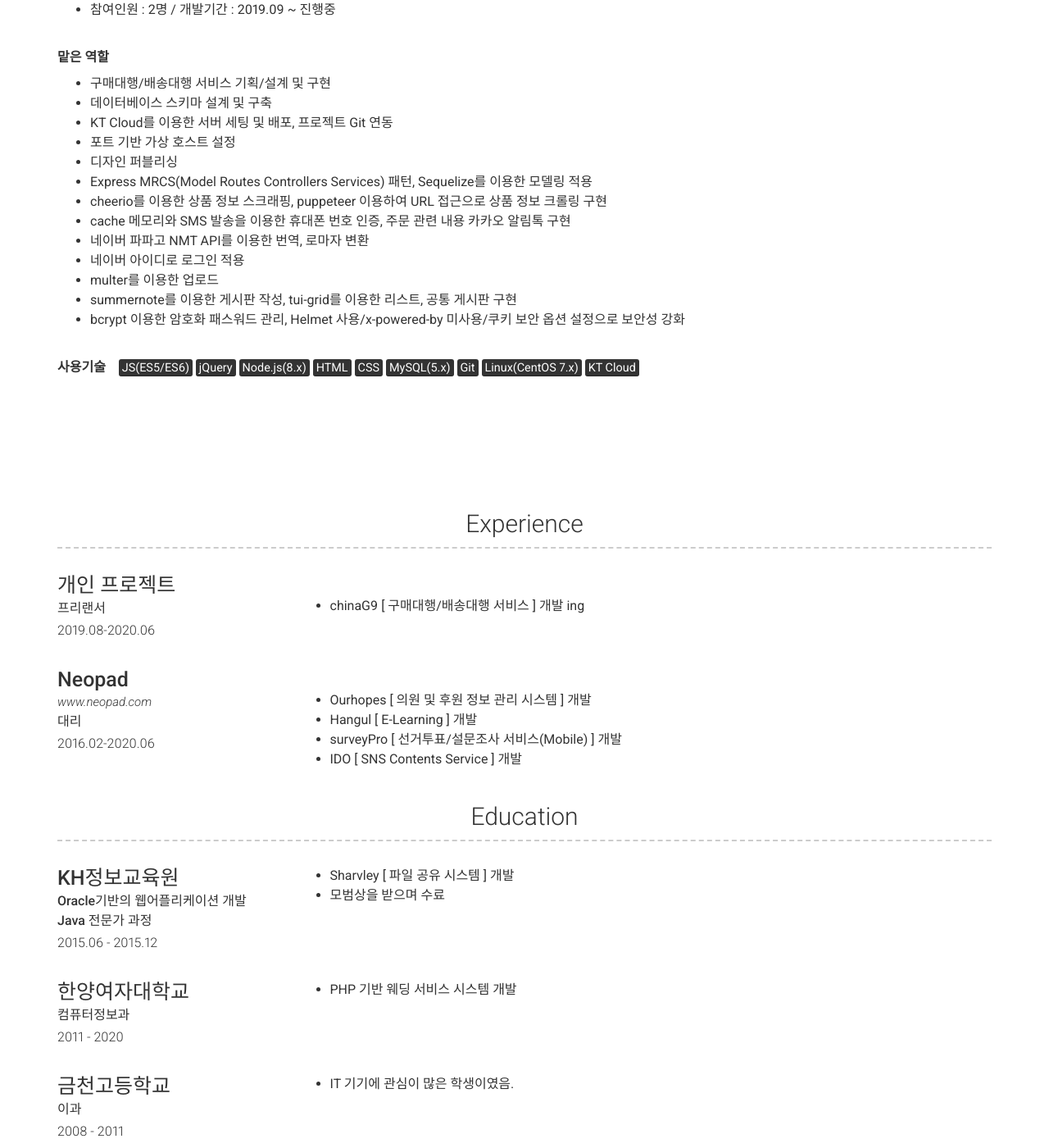
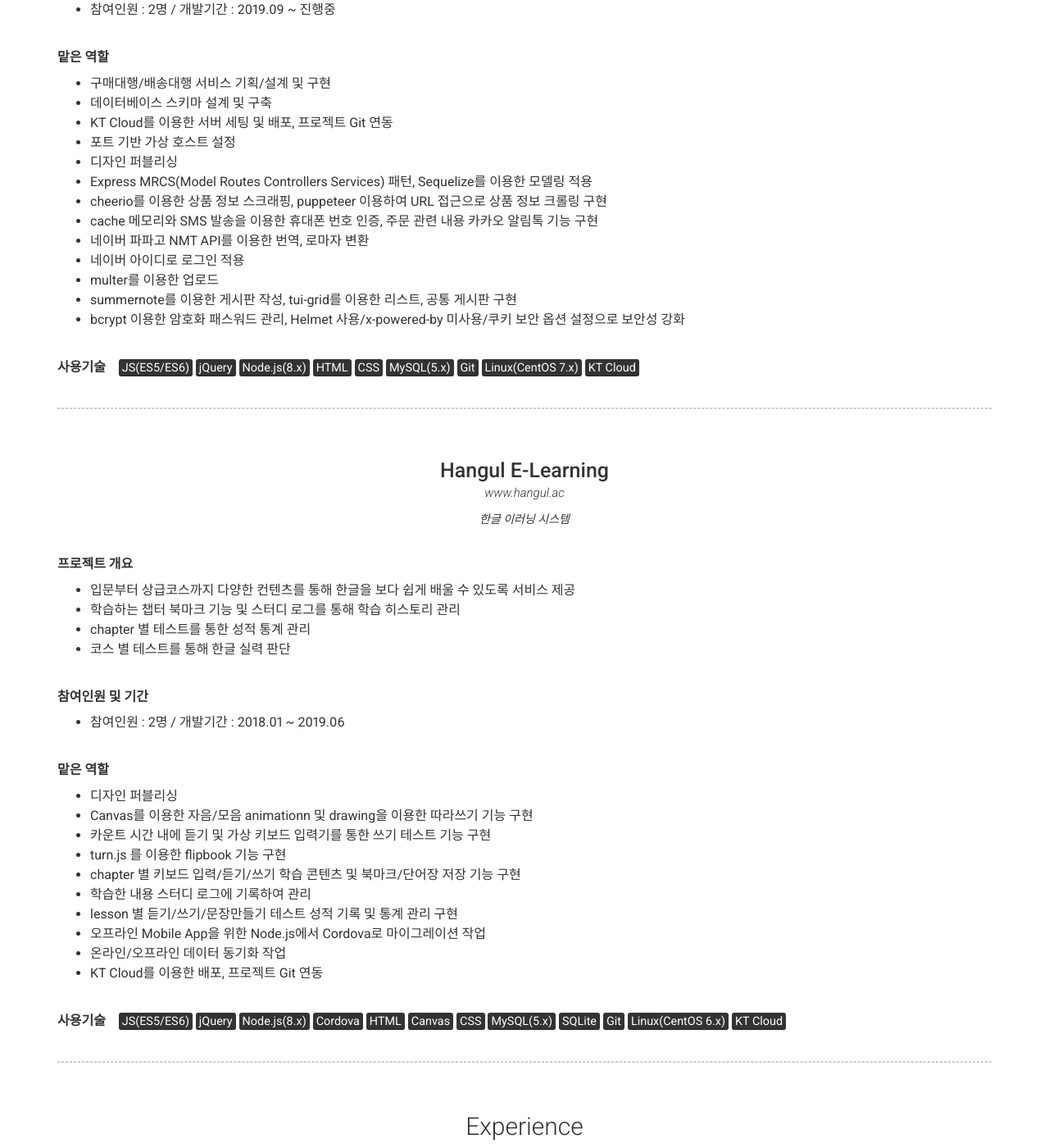
Before and after one commit to gpal1126/gpal1126.github.io, a Jekyll site: the page built from index.md, in a window 1280 px wide and 1400 px high, scrolled down 1017 px. Shown: the whole window at 82% size. Built offline with Jekyll 4.4.1, drawn with Linux system fonts in a browser that asks for light colours; nearby versions of some CDN libraries.

Commit message:
프로젝트 수정

```diff
--- a/_data/projects.yml
+++ b/_data/projects.yml
@@ -30,7 +30,7 @@
     - 디자인 퍼블리싱
     - Express MRCS(Model Routes Controllers Services) 패턴, Sequelize를 이용한 모델링 적용
     - cheerio를 이용한 상품 정보 스크래핑, puppeteer 이용하여 URL 접근으로 상품 정보 크롤링 구현
-    - cache 메모리와 SMS 발송을 이용한 휴대폰 번호 인증, 주문 관련 내용 카카오 알림톡 구현
+    - cache 메모리와 SMS 발송을 이용한 휴대폰 번호 인증, 주문 관련 내용 카카오 알림톡 기능 구현
     - 네이버 파파고 NMT API를 이용한 번역, 로마자 변환
     - 네이버 아이디로 로그인 적용
     - multer를 이용한 업로드
@@ -46,156 +46,159 @@
   # proj_img: ./img/chinag9/1.png
   proj_img: <div class="proj-img" id="projImg_1"><img src="./img/chinag9/1.png" /></div>
 
-- # layout: top-middle
-  # name: Ourhopes
-  # link: www.ourhopes.kr
-  # # github: Github page for project (eg. sproogen/modern-resume-theme)(optional)
-  # quote: >
-  #   의원 및 후원 정보 관리 시스템
+#- layout: top-middle
+#  name: Ourhopes
+#  link: www.ourhopes.kr
+#  # github: Github page for project (eg. sproogen/modern-resume-theme)(optional)
+#  quote: >
+#    의원 및 후원 정보 관리 시스템
 #
-  # description: | # this will include new lines to allow paragraphs
-  #   <b>프로젝트 개요</b>
-  #   - 의원 정보를 홈페이지로 관리
-  #   - 의원 후원하기 관리
-  #   - 정책주제별/지역별 자유토론 관리
-  #   - 선거투표 서비스 관리
-  #   - 설문조사 서비스 관리
-  #   <br/>
-  #   <br/>
+#  description: | # this will include new lines to allow paragraphs
+#    <b>프로젝트 개요</b>
+#    - 의원 정보를 홈페이지로 관리
+#    - 의원 후원하기 관리
+#    - 정책주제별/지역별 자유토론 관리
+#    - 선거투표 서비스 관리
+#    - 설문조사 서비스 관리
+#    <br/>
+#    <br/>
 #
-  #   <b>참여인원 및 기간</b>
-  #   - 참여인원 : 2명 / 개발기간 : 2019.08 ~ 2020.05
-  #   <br/>
-  #   <br/>
+#    <b>참여인원 및 기간</b>
+#    - 참여인원 : 2명 / 개발기간 : 2019.08 ~ 2020.05
+#    <br/>
+#    <br/>
 #
-  #   <b>맡은 역할</b>
-  #   - 디자인 퍼블리싱
-  #   - crop을 이용한 이미지 업로드 구현
-  #   - 주소 DB 행정구역별(시/도, 시/군/구, 읍/면/동) 마이그레이션 작업 및 주소 데이터 선거구에 적용
-  #   - Express MRCS(Model Routes Controllers Services) 패턴, Sequelize를 이용한 모델링 적용
-  #   - 의원 정보 및 후원 정보 등록 기능 구현
-  #   - 선거투표 서비스 등록 기능 구현
-  #   - KT Cloud를 이용한 배포, 프로젝트 Git 연동
-  #   - 포트 기반 가상 호스트 설정
-  #   <br/>
-  #   <br/>
+#    <b>맡은 역할</b>
+#    - 디자인 퍼블리싱
+#    - crop을 이용한 이미지 업로드 구현
+#    - 주소 DB 행정구역별(시/도, 시/군/구, 읍/면/동) 마이그레이션 작업 및 주소 데이터 선거구에 적용
+#    - Express MRCS(Model Routes Controllers Services) 패턴, Sequelize를 이용한 모델링 적용
+#    - 의원 정보 및 후원 정보 등록 기능 구현
+#    - 선거투표 서비스 등록 기능 구현
+#    - KT Cloud를 이용한 배포, 프로젝트 Git 연동
+#    - 포트 기반 가상 호스트 설정
+#    <br/>
+#    <br/>
 #
-  #   <b>사용기술</b>
-  #   &nbsp;&nbsp;
-  #   <mark>JS(ES5/ES6)</mark> <mark>jQuery</mark> <mark>Node.js(8.x)</mark> <mark>HTML</mark> <mark>CSS</mark> <mark>MySQL(5.x)</mark> <mark>Git</mark> <mark>Linux(CentOS 6.x)</mark> <mark>KT Cloud</mark>
-  #
-  # # proj_img: ./img/ourhopes/1.png
-  # proj_img: <div class="proj-img" id="projImg_2"><img src="./img/ourhopes/1.png" /></div>
+#    <b>사용기술</b>
+#    &nbsp;&nbsp;
+#    <mark>JS(ES5/ES6)</mark> <mark>jQuery</mark> <mark>Node.js(8.x)</mark> <mark>HTML</mark> <mark>CSS</mark> <mark>MySQL(5.x)</mark> <mark>Git</mark> <mark>Linux(CentOS 6.x)</mark> <mark>KT Cloud</mark>
+
+  # proj_img: ./img/ourhopes/1.png
+  proj_img: <div class="proj-img" id="projImg_2"><img src="./img/ourhopes/1.png" /></div>
+
+- layout: top-middle
+  name: Hangul E-Learning
+  link: www.hangul.ac
+  # github: Github page for project (eg. sproogen/modern-resume-theme)(optional)
+  quote: >
+    한글 이러닝 시스템
+
+  description: | # this will include new lines to allow paragraphs
+    <b>프로젝트 개요</b>
+    - 입문부터 상급코스까지 다양한 컨텐츠를 통해 한글을 보다 쉽게 배울 수 있도록 서비스 제공
+    - 학습하는 챕터 북마크 기능 및 스터디 로그를 통해 학습 히스토리 관리
+    - chapter 별 테스트를 통한 성적 통계 관리
+    - 코스 별 테스트를 통해 한글 실력 판단
+    <br/>
+    <br/>
+
+    <b>참여인원 및 기간</b>
+    - 참여인원 : 2명 / 개발기간 : 2018.01 ~ 2019.06
+    <br/>
+    <br/>
+
+    <b>맡은 역할</b>
+    - 디자인 퍼블리싱
+    - Canvas를 이용한 자음/모음 animationn 및 drawing을 이용한 따라쓰기 기능 구현
+    - 카운트 시간 내에 듣기 및 가상 키보드 입력기를 통한 쓰기 테스트 기능 구현
+    - turn.js 를 이용한 flipbook 기능 구현
+    - chapter 별 키보드 입력/듣기/쓰기 학습 콘텐츠 및 북마크/단어장 저장 기능 구현
+    - 학습한 내용 스터디 로그에 기록하여 관리
+    - lesson 별 듣기/쓰기/문장만들기 테스트 성적 기록 및 통계 관리 구현
+    - 오프라인 Mobile App을 위한 Node.js에서 Cordova로 마이그레이션 작업
+    - 온라인/오프라인 데이터 동기화 작업
+    - KT Cloud를 이용한 배포, 프로젝트 Git 연동
+    <br/>
+    <br/>
+
+    <b>사용기술</b>
+    &nbsp;&nbsp;
+    <mark>JS(ES5/ES6)</mark> <mark>jQuery</mark> <mark>Node.js(8.x)</mark> <mark>Cordova</mark> <mark>HTML</mark> <mark>Canvas</mark> <mark>CSS</mark> <mark>MySQL(5.x)</mark> <mark>SQLite</mark> <mark>Git</mark> <mark>Linux(CentOS 6.x)</mark> <mark>KT Cloud</mark>
+
+  # proj_img: ./img/hangul/1.png
+  proj_img: <div class="proj-img" id="projImg_3"><img src="./img/hangul/1.png" /></div>
+
+#- layout: top-middle
+#  name: surveyPro
+#  link: www.surveyPro.kr
+#  # github: Github page for project (eg. sproogen/modern-resume-theme)(optional)
+#  quote: >
+#    선거투표/설문조사 서비스 시스템 ( Mobile 전용 )
 #
-- # layout: top-middle
-  # name: Hangul E-Learning
-  # link: www.hangul.ac
-  # # github: Github page for project (eg. sproogen/modern-resume-theme)(optional)
-  # quote: >
-  #   한글 이러닝 시스템
+#  description: | # this will include new lines to allow paragraphs
+#    <b>프로젝트 개요</b>
+#    - 선거투표 서비스 관리
+#    - 설문조사 서비스 관리
+#    <br/>
+#    <br/>
 #
-  # description: | # this will include new lines to allow paragraphs
-  #   <b>프로젝트 개요</b>
-  #   - 입문부터 상급코스까지 다양한 컨텐츠를 통해 한글을 보다 쉽게 배울 수 있도록 서비스 제공
-  #   - 학습하는 챕터 북마크 기능 및 스터디 로그를 통해 학습 히스토리 관리
-  #   - 챕터 별 테스트를 통한 성적 통계 관리
-  #   - 코스 별 테스트를 통해 한글 실력 판단
-  #   <br/>
-  #   <br/>
+#    <b>참여인원 및 기간</b>
+#    - 참여인원 : 2명 / 개발기간 : 2017.03 ~ 2017.12
+#    <br/>
+#    <br/>
 #
-  #   <b>참여인원 및 기간</b>
-  #   - 참여인원 : 2명 / 개발기간 : 2018.01 ~ 2019.06
-  #   <br/>
-  #   <br/>
+#    <b>맡은 역할</b>
+#    - 디자인 퍼블리싱
+#    - crop을 이용한 이미지 업로드 구현
+#    - 선거투표 서비스 등록 기능 구현
+#    - 선거투표 결과 차트 관리 구현
+#    - Excel 파일 업로드 데이터 저장 구현
+#    - 작성된 선거투표/설문조사 내용 카카오 알림톡 전송 기능 구현
+#    - KT Cloud를 이용한 배포, 프로젝트 Git 연동
+#    - 포트 기반 가상 호스트 설정
+#    <br/>
+#    <br/>
 #
-  #   <b>맡은 역할</b>
-  #   - 디자인 퍼블리싱
-  #   - Canvas를 이용한 자음/모음 animationn 및 drawing을 이용한 따라쓰기 기능 구현
-  #   - 카운트 시간 내에 듣기 및 가상 키보드 입력기를 통한 쓰기 테스트 기능 구현
-  #   - flipbook을 이용한 챕터 별 키보드 입력/듣기/쓰기 학습 콘텐츠 및 북마크/단어장 저장 기능 구현
-  #   - 학습한 내용 스터디 로그에 기록하여 관리
-  #   - lesson 별 듣기/쓰기/문장만들기 테스트 성적 기록 및 통계 관리 구현
-  #   - 오프라인 Mobile App을 위한 Node.js에서 Cordova로 마이그레이션 작업
-  #   - 온라인/오프라인 데이터 동기화 작업
-  #   - KT Cloud를 이용한 배포, 프로젝트 Git 연동
-  #   <br/>
-  #   <br/>
+#    <b>사용기술</b>
+#    &nbsp;&nbsp;
+#    <mark>JS</mark> <mark>jQuery</mark> <mark>Node.js(8.x)</mark> <mark>HTML</mark> <mark>CSS</mark> <mark>MySQL(5.x)</mark> <mark>Git</mark> <mark>Linux(CentOS 6.x)</mark> <mark>KT Cloud</mark>
 #
-  #   <b>사용기술</b>
-  #   &nbsp;&nbsp;
-  #   <mark>JS(ES5/ES6)</mark> <mark>jQuery</mark> <mark>Node.js(8.x)</mark> <mark>Cordova</mark> <mark>HTML</mark> <mark>Canvas</mark> <mark>CSS</mark> <mark>MySQL(5.x)</mark> <mark>SQLite</mark> <mark>Git</mark> <mark>Linux(CentOS 6.x)</mark> <mark>KT Cloud</mark>
+#  # proj_img: ./img/surveypro/1.png
+#  proj_img: <div class="proj-img" id="projImg_4"><img src="./img/surveypro/1.png" /></div>
 #
-  # # proj_img: ./img/hangul/1.png
-  # proj_img: <div class="proj-img" id="projImg_3"><img src="./img/hangul/1.png" /></div>
+#- layout: top-middle
+#  name: IDO
+#  link: www.idoinfo.net
+#  # github: Github page for project (eg. sproogen/modern-resume-theme)(optional)
+#  quote: >
+#    SNS 콘텐츠 서비스 시스템
 #
-- # layout: top-middle
-  # name: surveyPro
-  # link: www.surveyPro.kr
-  # # github: Github page for project (eg. sproogen/modern-resume-theme)(optional)
-  # quote: >
-  #   선거투표/설문조사 서비스 시스템 ( Mobile 전용 )
+#  description: | # this will include new lines to allow paragraphs
+#    <b>프로젝트 개요</b>
+#    - SNS 콘텐츠 서비스 관리
+#    - 설문조사 서비스 관리
+#    - 설문 서비스 통계 관리
+#    <br/>
+#    <br/>
 #
-  # description: | # this will include new lines to allow paragraphs
-  #   <b>프로젝트 개요</b>
-  #   - 선거투표 서비스 관리
-  #   - 설문조사 서비스 관리
-  #   <br/>
-  #   <br/>
+#    <b>참여인원 및 기간</b>
+#    - 참여인원 : 2명 / 개발기간 : 2016.05 ~ 2017.02
+#    <br/>
+#    <br/>
 #
-  #   <b>참여인원 및 기간</b>
-  #   - 참여인원 : 2명 / 개발기간 : 2017.03 ~ 2017.12
-  #   <br/>
-  #   <br/>
+#    <b>맡은 역할</b>
+#    - 디자인 퍼블리싱
+#    - 메인 무한 스크롤 기능 구현
+#    - 설문조사 콘텐츠 서비스 기능 구현
+#    - 포트 기반 가상 호스트 설정
+#    <br/>
+#    <br/>
 #
-  #   <b>맡은 역할</b>
-  #   - 디자인 퍼블리싱
-  #   - crop을 이용한 이미지 업로드 구현
-  #   - 선거투표 서비스 등록 기능 구현
-  #   - Excel 파일 업로드 데이터 저장 구현
-  #   - KT Cloud를 이용한 배포, 프로젝트 Git 연동
-  #   - 포트 기반 가상 호스트 설정
-  #   <br/>
-  #   <br/>
-#
-  #   <b>사용기술</b>
-  #   &nbsp;&nbsp;
-  #   <mark>JS</mark> <mark>jQuery</mark> <mark>Node.js(8.x)</mark> <mark>HTML</mark> <mark>CSS</mark> <mark>MySQL(5.x)</mark> <mark>Git</mark> <mark>Linux(CentOS 6.x)</mark> <mark>KT Cloud</mark>
-#
-  # # proj_img: ./img/surveypro/1.png
-  # proj_img: <div class="proj-img" id="projImg_4"><img src="./img/surveypro/1.png" /></div>
-#
-- # layout: top-middle
-  # name: IDO
-  # link: www.idoinfo.net
-  # # github: Github page for project (eg. sproogen/modern-resume-theme)(optional)
-  # quote: >
-  #   SNS 콘텐츠 서비스 시스템
-#
-  # description: | # this will include new lines to allow paragraphs
-  #   <b>프로젝트 개요</b>
-  #   - SNS 콘텐츠 서비스 관리
-  #   - 설문조사 서비스 관리
-  #   - 설문 서비스 통계 관리
-  #   <br/>
-  #   <br/>
-#
-  #   <b>참여인원 및 기간</b>
-  #   - 참여인원 : 2명 / 개발기간 : 2016.05 ~ 2017.02
-  #   <br/>
-  #   <br/>
-#
-  #   <b>맡은 역할</b>
-  #   - 디자인 퍼블리싱
-  #   - 메인 무한 스크롤 기능 구현
-  #   - 설문조사 콘텐츠 서비스 기능 구현
-  #   - 포트 기반 가상 호스트 설정
-  #   <br/>
-  #   <br/>
-#
-  #   <b>사용기술</b>
-  #   &nbsp;&nbsp;
-  #   <mark>JS</mark> <mark>jQuery</mark> <mark>Node.js(8.x)</mark> <mark>HTML</mark> <mark>CSS</mark> <mark>MySQL(5.x)</mark> <mark>SVN</mark> <mark>Linux(CentOS 6.x)</mark> <mark>KT Cloud</mark>
+#    <b>사용기술</b>
+#    &nbsp;&nbsp;
+#    <mark>JS</mark> <mark>jQuery</mark> <mark>Node.js(8.x)</mark> <mark>HTML</mark> <mark>CSS</mark> <mark>MySQL(5.x)</mark> <mark>Git</mark> <mark>Linux(CentOS 6.x)</mark> <mark>KT Cloud</mark>
 #
 #
-  # # proj_img: ./img/ido/1.png
-  # proj_img: <div class="proj-img" id="projImg_5"><img src="./img/ido/1.png" /></div>
+#  # proj_img: ./img/ido/1.png
+#  proj_img: <div class="proj-img" id="projImg_5"><img src="./img/ido/1.png" /></div>
--- a/_includes/projects.html
+++ b/_includes/projects.html
@@ -3,8 +3,10 @@
   <h3>{{ site.projects_title | default: "Projects" }}</h3>
   {% for project in site.data.projects %}
     {% include {{ project.layout | default: 'left' | append: ".html" }} item=project %}
-    <!-- <br/>
+    <!-- 추가 -->
+    <br/>
     <hr class="line" />
-    <br/> -->
+    <br/>
+    <!-- 추가 -->
   {% endfor %}
 </div>
```
